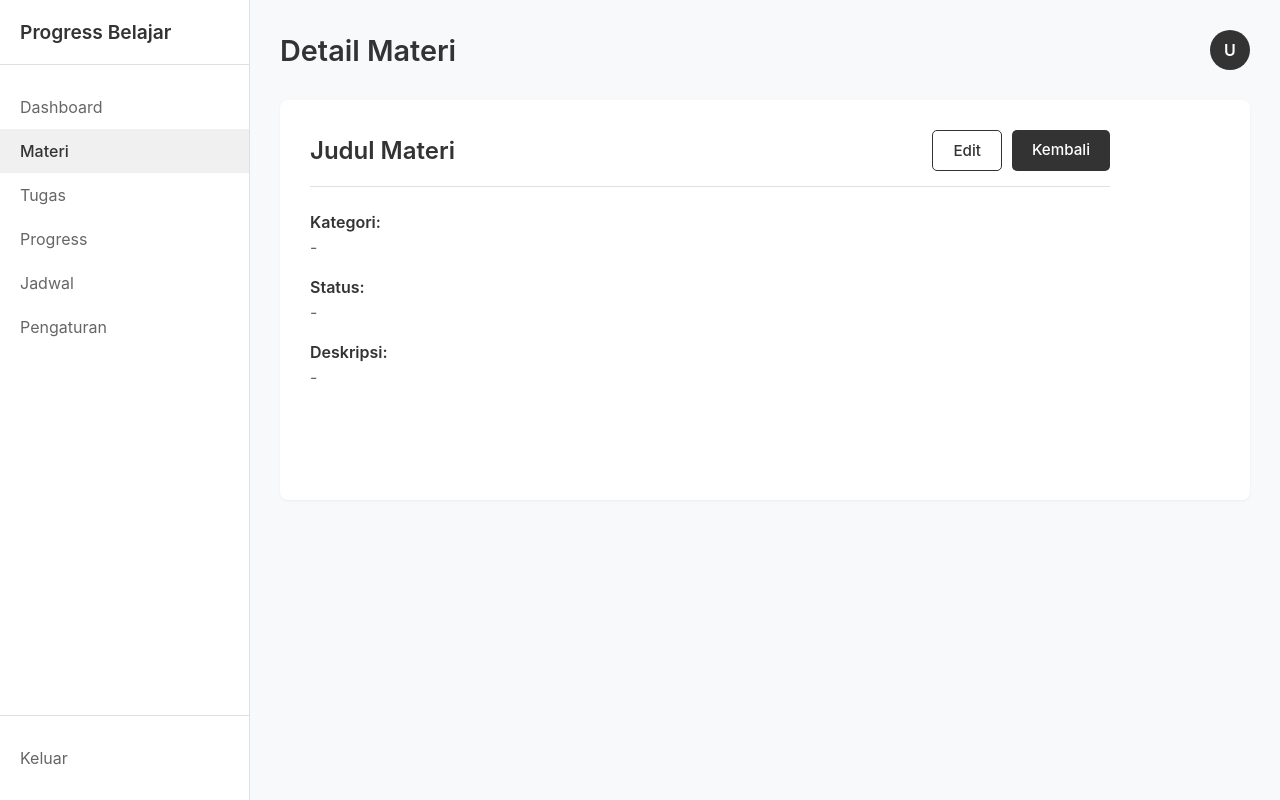
After one commit to SirHosen/CI3-StudyTracker, a CodeIgniter app: page /belajar/index.php/materi/show in a window 1280 px wide. The commit adds this page. Run offline with CodeIgniter, Linux system fonts and the light colour scheme; data that the repository does not hold is empty.

Commit message:
second commit

```diff
--- /dev/null
+++ b/application/controllers/Materi.php
@@ -0,0 +1,22 @@
+<?php
+defined('BASEPATH') OR exit('No direct script access allowed');
+
+class Materi extends CI_Controller{
+	public function index(){
+		$this->load->view('materi/index');
+	}
+
+	public function add(){
+		$this->load->view('materi/add');
+	}
+
+	public function edit(){
+		$data['id'] = $id;
+		$this->load->view('materi/edit', $data);
+	}
+
+	public function show(){
+		$data['id'] = $id;
+		$this->load->view('materi/show', $data);
+	}
+}
--- a/application/controllers/Skill.php
+++ /dev/null
@@ -1,5 +0,0 @@
-<?php
-defined('BASEPATH') OR exit('No direct script access allowed');
-
-class Skill extends CI_Controller{
-}
--- a/application/views/materi/show.php
+++ b/application/views/materi/show.php
@@ -0,0 +1,45 @@
+<?php $this->load->view('templates/header', ['title' => 'Detail Materi']); ?>
+<?php $this->load->view('templates/sidebar', ['active_menu' => 'materi']); ?>
+
+<!-- Main Content -->
+<div class="main-content">
+    <!-- Header -->
+    <header class="header">
+        <h1>Detail Materi</h1>
+        <div class="user-info">
+            <span class="user-avatar">U</span>
+        </div>
+    </header>
+
+    <!-- Content Area -->
+    <div class="content-area">
+        <div class="detail-card">
+            <div class="detail-header">
+                <h2>Judul Materi</h2>
+                <div class="detail-actions">
+                    <a href="<?= base_url('materi/edit/'.$id) ?>" class="btn btn-secondary">Edit</a>
+                    <a href="<?= base_url('materi') ?>" class="btn btn-primary">Kembali</a>
+                </div>
+            </div>
+
+            <div class="detail-body">
+                <div class="detail-item">
+                    <label>Kategori:</label>
+                    <p>-</p>
+                </div>
+
+                <div class="detail-item">
+                    <label>Status:</label>
+                    <p>-</p>
+                </div>
+
+                <div class="detail-item">
+                    <label>Deskripsi:</label>
+                    <p>-</p>
+                </div>
+            </div>
+        </div>
+    </div>
+</div>
+
+<?php $this->load->view('templates/footer'); ?>
--- /dev/null
+++ b/application/views/templates/footer.php
@@ -0,0 +1,7 @@
+    <script>
+        function toggleSidebar() {
+            document.querySelector('.sidebar').classList.toggle('active');
+        }
+    </script>
+</body>
+</html>
--- /dev/null
+++ b/application/views/templates/header.php
@@ -0,0 +1,9 @@
+<!DOCTYPE html>
+<html lang="id">
+<head>
+    <meta charset="UTF-8">
+    <meta name="viewport" content="width=device-width, initial-scale=1.0">
+    <title><?php echo isset($title) ? $title : 'Progress Belajar'; ?></title>
+    <link rel="stylesheet" href="<?= base_url('assets/css/dashboard.css') ?>">
+</head>
+<body>
--- /dev/null
+++ b/application/views/templates/sidebar.php
@@ -0,0 +1,22 @@
+<!-- Sidebar -->
+<div class="sidebar">
+    <div class="sidebar-header">
+        <h3>Progress Belajar</h3>
+    </div>
+
+    <nav class="sidebar-nav">
+        <a href="<?= base_url('dashboard') ?>" class="nav-item <?= $active_menu == 'dashboard' ? 'active' : '' ?>">Dashboard</a>
+        <a href="<?= base_url('materi') ?>" class="nav-item <?= $active_menu == 'materi' ? 'active' : '' ?>">Materi</a>
+        <a href="<?= base_url('tugas') ?>" class="nav-item <?= $active_menu == 'tugas' ? 'active' : '' ?>">Tugas</a>
+        <a href="<?= base_url('progress') ?>" class="nav-item <?= $active_menu == 'progress' ? 'active' : '' ?>">Progress</a>
+        <a href="<?= base_url('jadwal') ?>" class="nav-item <?= $active_menu == 'jadwal' ? 'active' : '' ?>">Jadwal</a>
+        <a href="<?= base_url('pengaturan') ?>" class="nav-item <?= $active_menu == 'pengaturan' ? 'active' : '' ?>">Pengaturan</a>
+    </nav>
+
+    <div class="sidebar-footer">
+        <a href="<?= base_url('auth/logout') ?>" class="nav-item">Keluar</a>
+    </div>
+</div>
+
+<!-- Mobile Menu Toggle -->
+<button class="mobile-menu-toggle" onclick="toggleSidebar()">☰</button>
--- a/assets/css/dashboard.css
+++ b/assets/css/dashboard.css
@@ -105,6 +105,155 @@ body {
     box-shadow: 0 1px 3px rgba(0,0,0,0.05);
 }
 
+/* Content Header */
+.content-header {
+    display: flex;
+    justify-content: space-between;
+    align-items: center;
+    margin-bottom: 25px;
+}
+
+.content-header h2 {
+    font-size: 1.3rem;
+    font-weight: 600;
+}
+
+/* Buttons */
+.btn {
+    padding: 10px 20px;
+    border-radius: 5px;
+    text-decoration: none;
+    font-size: 0.95rem;
+    font-weight: 500;
+    border: none;
+    cursor: pointer;
+    transition: all 0.3s;
+    display: inline-block;
+}
+
+.btn-primary {
+    background: #333;
+    color: white;
+}
+
+.btn-primary:hover {
+    background: #555;
+}
+
+.btn-secondary {
+    background: white;
+    color: #333;
+    border: 1px solid #333;
+}
+
+.btn-secondary:hover {
+    background: #f8f9fa;
+}
+
+/* Table */
+.table-wrapper {
+    overflow-x: auto;
+}
+
+.data-table {
+    width: 100%;
+    border-collapse: collapse;
+}
+
+.data-table th,
+.data-table td {
+    padding: 12px;
+    text-align: left;
+    border-bottom: 1px solid #e0e0e0;
+}
+
+.data-table th {
+    font-weight: 600;
+    background: #f8f9fa;
+}
+
+.data-table tr:hover {
+    background: #f8f9fa;
+}
+
+/* Forms */
+.form-card {
+    max-width: 600px;
+}
+
+.form-group {
+    margin-bottom: 20px;
+}
+
+.form-group label {
+    display: block;
+    margin-bottom: 8px;
+    font-weight: 500;
+}
+
+.form-group input,
+.form-group select,
+.form-group textarea {
+    width: 100%;
+    padding: 10px;
+    border: 1px solid #ddd;
+    border-radius: 5px;
+    font-size: 1rem;
+}
+
+.form-group input:focus,
+.form-group select:focus,
+.form-group textarea:focus {
+    outline: none;
+    border-color: #333;
+}
+
+.form-actions {
+    display: flex;
+    gap: 10px;
+    margin-top: 25px;
+}
+
+/* Detail Card */
+.detail-card {
+    max-width: 800px;
+}
+
+.detail-header {
+    display: flex;
+    justify-content: space-between;
+    align-items: center;
+    margin-bottom: 25px;
+    padding-bottom: 15px;
+    border-bottom: 1px solid #e0e0e0;
+}
+
+.detail-header h2 {
+    font-size: 1.5rem;
+    font-weight: 600;
+}
+
+.detail-actions {
+    display: flex;
+    gap: 10px;
+}
+
+.detail-body {
+    display: flex;
+    flex-direction: column;
+    gap: 20px;
+}
+
+.detail-item label {
+    font-weight: 600;
+    margin-bottom: 5px;
+    display: block;
+}
+
+.detail-item p {
+    color: #666;
+}
+
 /* Mobile Menu Toggle */
 .mobile-menu-toggle {
     display: none;
@@ -140,4 +289,16 @@ body {
     .mobile-menu-toggle {
         display: block;
     }
+
+    .content-header {
+        flex-direction: column;
+        align-items: start;
+        gap: 15px;
+    }
+
+    .detail-header {
+        flex-direction: column;
+        align-items: start;
+        gap: 15px;
+    }
 }
```
Also changed, not shown: application/controllers/Dashboard.php (+9 -6 lines), application/views/dashboard.php (deleted, +0 -54 lines), application/views/dashboard/index.php (added, +20 -0 lines), application/views/materi/add.php (+47 -0 lines), application/views/materi/edit.php (+47 -0 lines), application/views/materi/index.php (+40 -0 lines).
